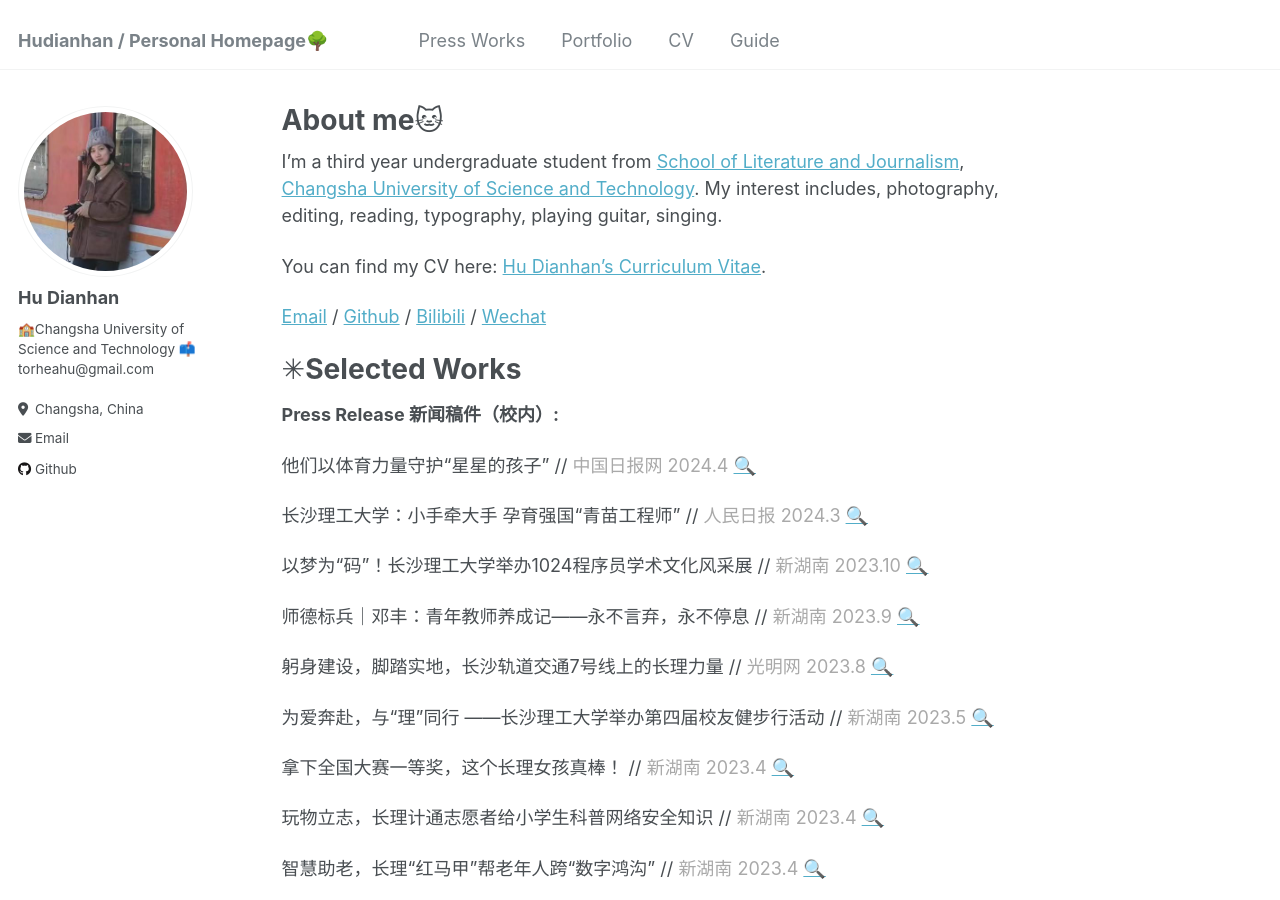
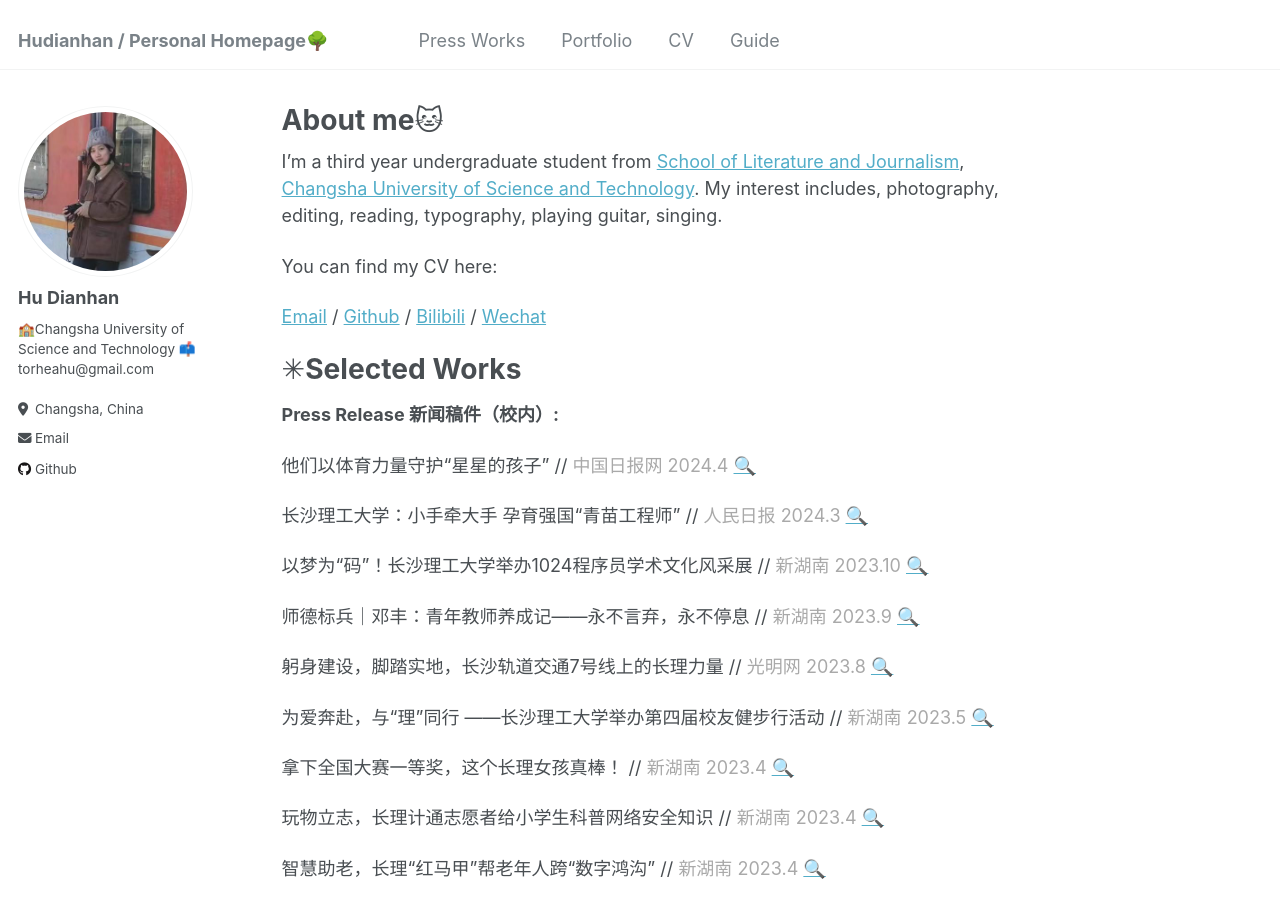
Before and after one commit to Rheahu816/Rheahu.github.io, a Jekyll site: the page built from _pages/about.md, in a window 1280 px wide and 900 px high. Built offline with Jekyll 4.4.1, drawn with Linux system fonts in a browser that asks for light colours.

Commit message:
Update about.md

```diff
--- a/_pages/about.md
+++ b/_pages/about.md
@@ -9,7 +9,7 @@ redirect_from:
 
 I'm a third year undergraduate student from [School of Literature and Journalism](https://www.csust.edu.cn/wfxy/index.htm), [Changsha University of Science and Technology](https://www.csust.edu.cn/). My interest includes, photography, editing, reading, typography, playing guitar, singing.
 
-You can find my CV here: [Hu Dianhan's Curriculum Vitae](../assets/Curriculum_Vitae.pdf).
+You can find my CV here:
 
 [Email](mailto:1837105324@qq.com) / [Github](https://github.com/Rheahu816/Rheahu.github.io) / [Bilibili](https://space.bilibili.com/10709762?spm_id_from=333.1007.0.0) / [Wechat](../images/wechat.png)
 
```
